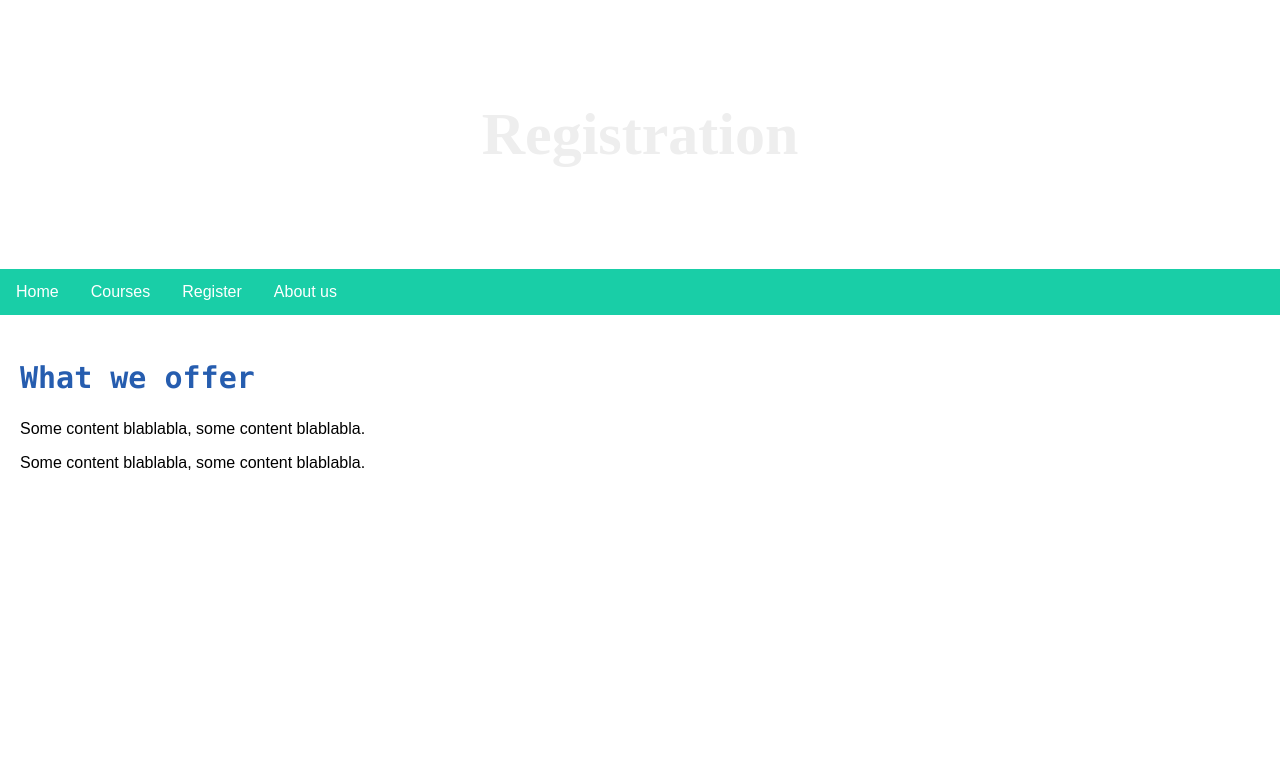
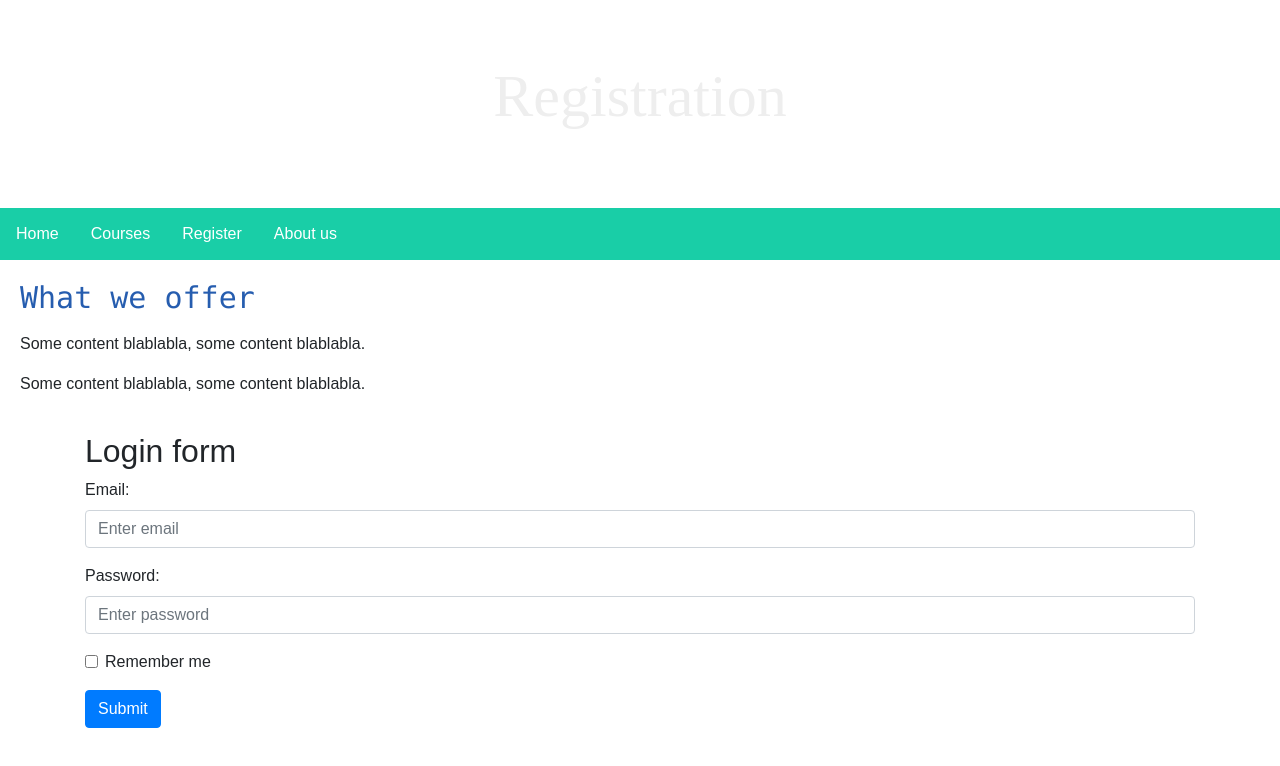
Before and after one commit to shashank077/WeLearn, a plain HTML site: page Register.html in a window 1280 px wide. Drawn offline with nearby package versions, Linux system fonts and the light colour scheme.

Commit message:
Login.html

```diff
--- a/Register.html
+++ b/Register.html
@@ -4,6 +4,12 @@
 <title>WeLearn</title>
 <meta charset="UTF-8">
 <meta name="viewport" content="width=device-width, initial-scale=1">
+  <meta charset="utf-8">
+  <meta name="viewport" content="width=device-width, initial-scale=1">
+  <link rel="stylesheet" href="https://maxcdn.bootstrapcdn.com/bootstrap/4.5.2/css/bootstrap.min.css">
+  <script src="https://ajax.googleapis.com/ajax/libs/jquery/3.5.1/jquery.min.js"></script>
+  <script src="https://cdnjs.cloudflare.com/ajax/libs/popper.js/1.16.0/umd/popper.min.js"></script>
+  <script src="https://maxcdn.bootstrapcdn.com/bootstrap/4.5.2/js/bootstrap.min.js"></script>
 <style>
 /* Style the body */
 body {
@@ -68,5 +74,25 @@ ul {
   <p>Some content blablabla, some content blablabla.</p>
 </div>
 
+  <div class="container">
+  <h2>Login form</h2>
+  <form action="/action_page.php">
+    <div class="form-group">
+      <label for="email">Email:</label>
+      <input type="email" class="form-control" id="email" placeholder="Enter email" name="email">
+    </div>
+    <div class="form-group">
+      <label for="pwd">Password:</label>
+      <input type="password" class="form-control" id="pwd" placeholder="Enter password" name="pswd">
+    </div>
+    <div class="form-group form-check">
+      <label class="form-check-label">
+        <input class="form-check-input" type="checkbox" name="remember"> Remember me
+      </label>
+    </div>
+    <button type="submit" class="btn btn-primary">Submit</button>
+  </form>
+</div>
+
 </body>
 </html>
```
